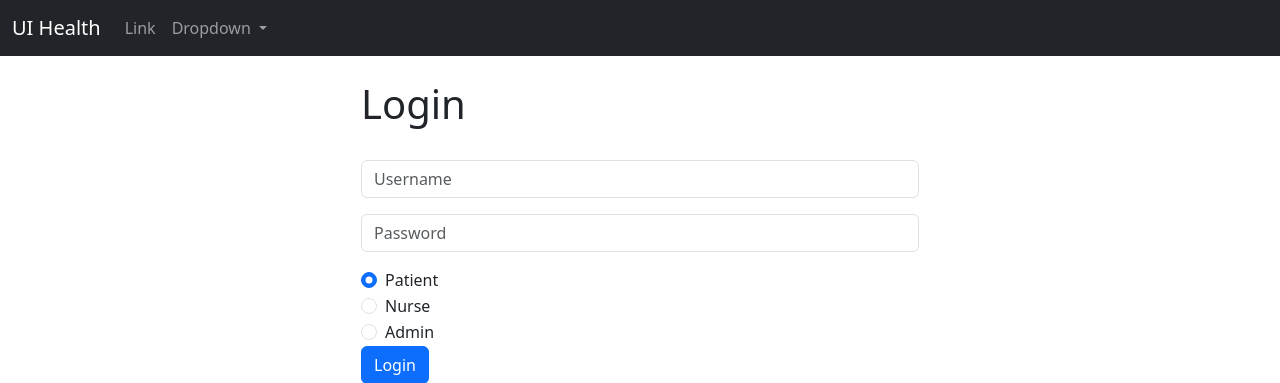
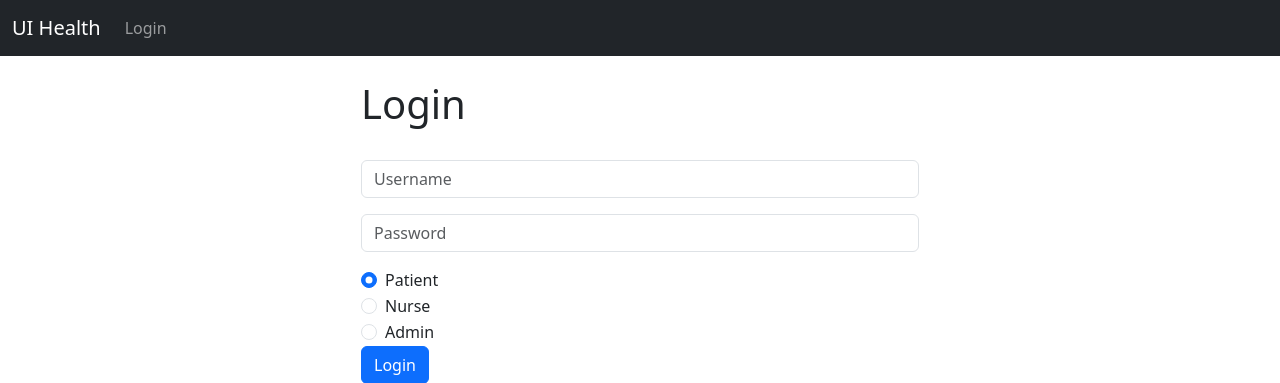
Before and after one commit to sebas1517/480_database_system_project, a Django app: page / in a window 1280 px wide. Shown: the top 383 px of the page. Run offline with Django 4.2, Linux system fonts and the light colour scheme.

Commit message:
Added logout functionality

```diff
--- a/uih/website/templates/navbar.html
+++ b/uih/website/templates/navbar.html
@@ -6,20 +6,17 @@
       </button>
       <div class="collapse navbar-collapse" id="navbarSupportedContent">
         <ul class="navbar-nav me-auto mb-2 mb-lg-0">
+          {% if user.is_authenticated %}
           <li class="nav-item">
-            <a class="nav-link" href="#">Link</a>
+            <a class="nav-link" href="{% url 'logout' %}">Logout</a>
           </li>
-          <li class="nav-item dropdown">
-            <a class="nav-link dropdown-toggle" href="#" role="button" data-bs-toggle="dropdown" aria-expanded="false">
-              Dropdown
-            </a>
-            <ul class="dropdown-menu">
-              <li><a class="dropdown-item" href="#">Action</a></li>
-              <li><a class="dropdown-item" href="#">Another action</a></li>
-              <li><hr class="dropdown-divider"></li>
-              <li><a class="dropdown-item" href="#">Something else here</a></li>
-            </ul>
+
+          {% else %}
+          <li class="nav-item">
+            <a class="nav-link" href="{% url 'home' %}">Login</a>
           </li>
+          {% endif %}
+
         </ul>
       </div>
     </div>
--- a/uih/website/urls.py
+++ b/uih/website/urls.py
@@ -3,4 +3,5 @@ from . import views
 
 urlpatterns = [
     path('', views.home, name='home'),
+    path('logout/', views.logout_user, name='logout')
 ]
--- a/uih/website/views.py
+++ b/uih/website/views.py
@@ -11,10 +11,15 @@ def home(request):
 		user = authenticate(request, username=username, password=password)
 		if user is not None:
 			login(request, user)
-			messages.success(request, "You Have Been Logged In!")
+			messages.success(request, "You have heen hogged in!")
 			return redirect('home')
 		else:
 			messages.success(request, "There Was An Error Logging In, Please Try Again...")
 			return redirect('home')
 	else:
 		return render(request, 'home.html')
+
+def logout_user(request):
+    logout(request)
+    messages.success(request, "You have been logged out!")
+    return redirect('home')
```
